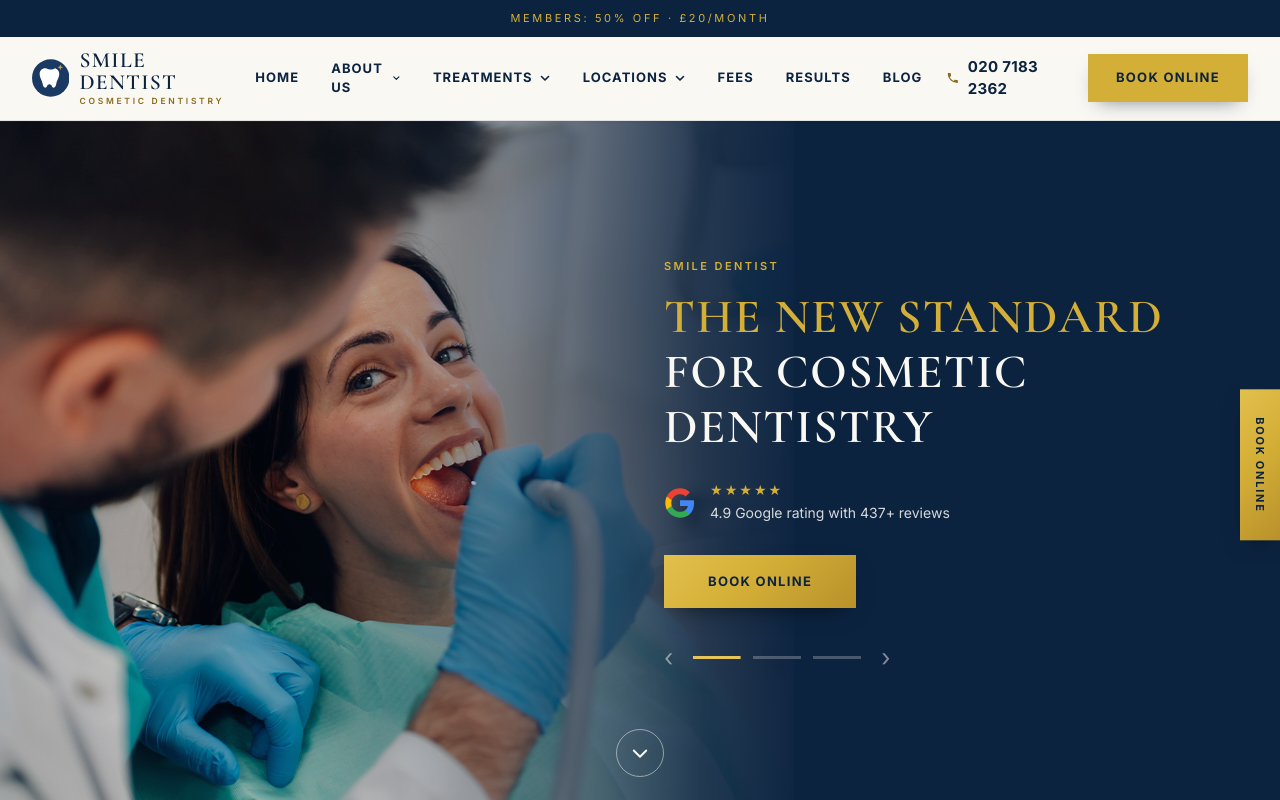
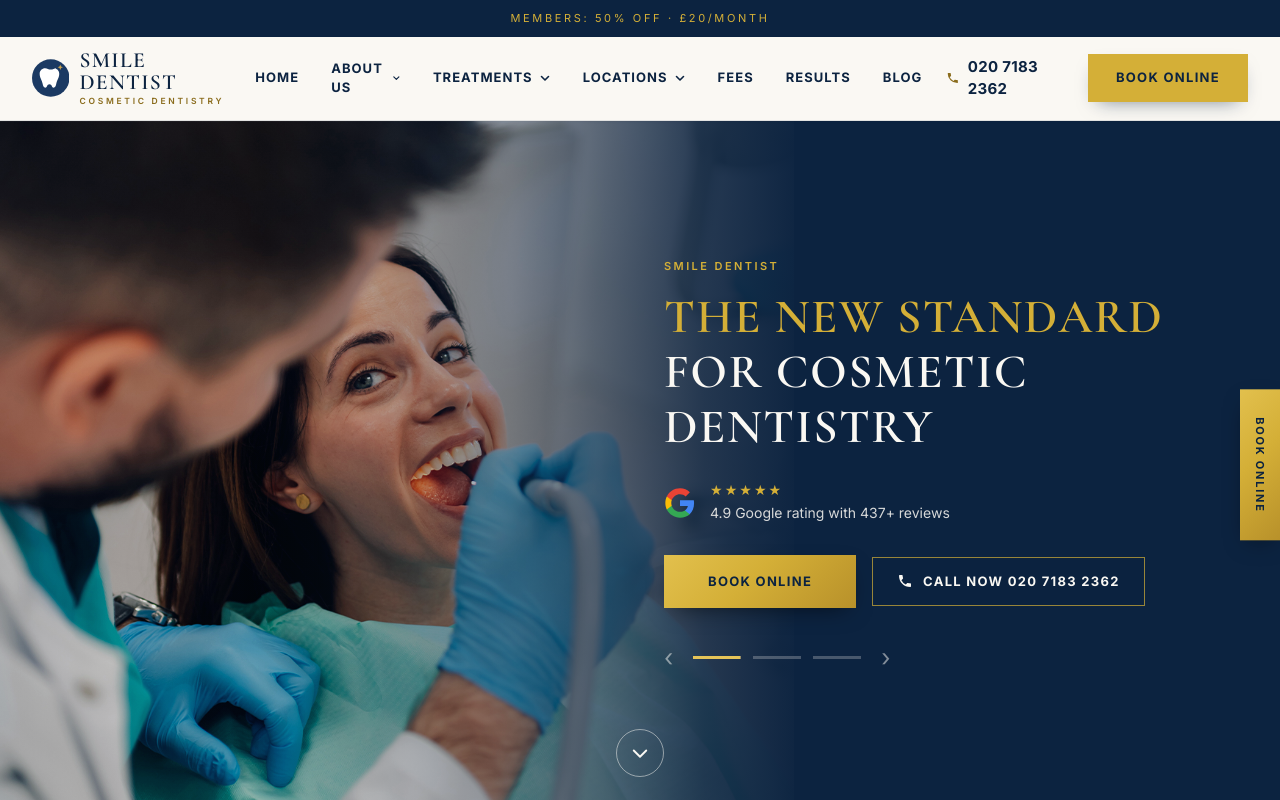
Before and after one commit to dubseoaws/smitel-dentist_new, a Next.js app: page / in a window 1280 px wide. Shown: the top 800 px of the page. Built offline with nearby package versions, Linux system fonts and the light colour scheme.

Commit message:
Add Call Now button to home hero

```diff
--- a/components/Hero.tsx
+++ b/components/Hero.tsx
@@ -125,12 +125,20 @@ export default function Hero() {
               </span>
             </Link>
 
-            <Link
-              href="/booking"
-              className="btn-gold fade-up fade-up-3 mt-8 inline-block"
-            >
-              Book Online
-            </Link>
+            <div className="fade-up fade-up-3 mt-8 flex flex-wrap items-center gap-4">
+              <Link href="/booking" className="btn-gold inline-block">
+                Book Online
+              </Link>
+              <a
+                href={SITE.phoneHref}
+                className="inline-flex items-center gap-2.5 border border-gold/70 bg-ink/30 backdrop-blur px-6 py-3.5 font-label text-[13px] font-bold tracking-[0.1em] uppercase text-ivory hover:bg-gold hover:text-ink transition-colors"
+              >
+                <svg viewBox="0 0 24 24" className="h-4 w-4 shrink-0" fill="currentColor" aria-hidden>
+                  <path d="M6.62 10.79a15.05 15.05 0 0 0 6.59 6.59l2.2-2.2a1 1 0 0 1 1.02-.24c1.12.37 2.33.57 3.57.57a1 1 0 0 1 1 1V20a1 1 0 0 1-1 1C10.4 21 3 13.6 3 4a1 1 0 0 1 1-1h3.5a1 1 0 0 1 1 1c0 1.24.2 2.45.57 3.57a1 1 0 0 1-.25 1.02l-2.2 2.2Z" />
+                </svg>
+                Call Now {SITE.phone}
+              </a>
+            </div>
 
             {/* Slide controls */}
             <div className="fade-up fade-up-3 mt-9 flex items-center gap-5">
```
